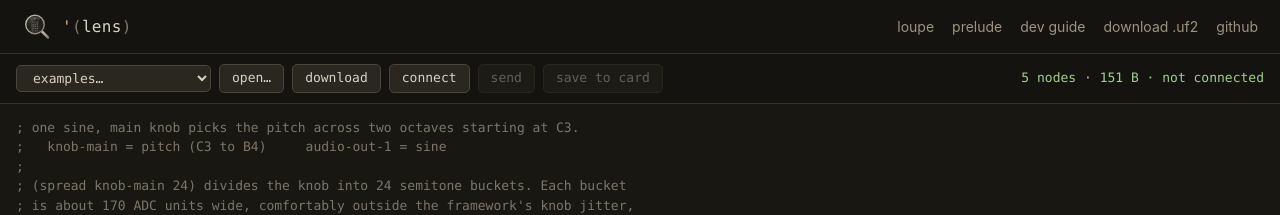
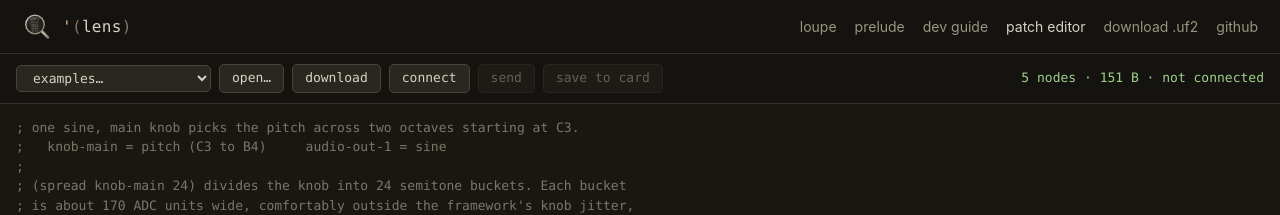
Before and after one commit to grsr/lens, a Jekyll site: the page web/index.html, which Jekyll copies as it is, in a window 1280 px wide. Shown: the top 215 px of the page. Built offline with Jekyll 4.4.1, drawn with Linux system fonts in a browser that asks for light colours.

Commit message:
editor: add 'patch editor' nav item; nicer mobile nav for editor + docs

```diff
--- a/_layouts/default.html
+++ b/_layouts/default.html
@@ -93,6 +93,12 @@
     border-top: 1px solid var(--border); color: var(--muted); font-size: 13px;
   }
   footer.site a { color: var(--dim); }
+
+  @media (max-width: 640px) {
+    .topbar { gap: 10px 14px; padding: 11px 16px; }
+    .topbar nav { margin-left: 0; width: 100%; gap: 10px 14px; }
+    main { padding: 26px 16px 70px; }
+  }
 </style>
 </head>
 <body>
--- a/tools/build_web.js
+++ b/tools/build_web.js
@@ -163,6 +163,7 @@ const html = `<!doctype html>
                 font: 14px/1 -apple-system, BlinkMacSystemFont, "Segoe UI", Roboto, Helvetica, Arial, sans-serif; }
   .topbar nav a { color: #9c9482; text-decoration: none; }
   .topbar nav a:hover { color: #9fd08a; }
+  .topbar nav a[aria-current] { color: #d8d2c4; }
   .toolbar { display: flex; align-items: center; gap: 8px; padding: 10px 16px;
              border-bottom: 1px solid #34302a; flex-wrap: wrap; }
   button, select { background: #2a2720; color: #d8d2c4; border: 1px solid #4a443a;
@@ -188,6 +189,9 @@ const html = `<!doctype html>
   .p3 { color: #a87e8a; } .p4 { color: #86a87e; }
   footer { padding: 6px 16px; border-top: 1px solid #34302a; color: #7d7668; }
   footer a { color: #9c9482; }
+  @media (max-width: 640px) {
+    .topbar nav { margin-left: 0; width: 100%; gap: 10px 14px; }
+  }
 </style>
 <header class="topbar">
   <a class="brand" href="https://grsr.github.io/lens/" title="Lens docs"><img src="lens-logo.svg" alt=""><span class="wm"><span class="num">'</span><span class="cmt">(</span>lens<span class="cmt">)</span></span></a>
@@ -195,6 +199,7 @@ const html = `<!doctype html>
     <a href="https://grsr.github.io/lens/docs/loupe.html">loupe</a>
     <a href="https://grsr.github.io/lens/docs/prelude.html">prelude</a>
     <a href="https://grsr.github.io/lens/docs/developer_guide.html">dev guide</a>
+    <a href="https://grsr.github.io/lens/web/" aria-current="page">patch editor</a>
     <a href="https://github.com/grsr/lens/releases/latest/download/lens.uf2">download .uf2</a>
     <a href="https://github.com/grsr/lens">github</a>
   </nav>
--- a/web/index.html
+++ b/web/index.html
@@ -17,6 +17,7 @@
                 font: 14px/1 -apple-system, BlinkMacSystemFont, "Segoe UI", Roboto, Helvetica, Arial, sans-serif; }
   .topbar nav a { color: #9c9482; text-decoration: none; }
   .topbar nav a:hover { color: #9fd08a; }
+  .topbar nav a[aria-current] { color: #d8d2c4; }
   .toolbar { display: flex; align-items: center; gap: 8px; padding: 10px 16px;
              border-bottom: 1px solid #34302a; flex-wrap: wrap; }
   button, select { background: #2a2720; color: #d8d2c4; border: 1px solid #4a443a;
@@ -42,6 +43,9 @@
   .p3 { color: #a87e8a; } .p4 { color: #86a87e; }
   footer { padding: 6px 16px; border-top: 1px solid #34302a; color: #7d7668; }
   footer a { color: #9c9482; }
+  @media (max-width: 640px) {
+    .topbar nav { margin-left: 0; width: 100%; gap: 10px 14px; }
+  }
 </style>
 <header class="topbar">
   <a class="brand" href="https://grsr.github.io/lens/" title="Lens docs"><img src="lens-logo.svg" alt=""><span class="wm"><span class="num">'</span><span class="cmt">(</span>lens<span class="cmt">)</span></span></a>
@@ -49,6 +53,7 @@
     <a href="https://grsr.github.io/lens/docs/loupe.html">loupe</a>
     <a href="https://grsr.github.io/lens/docs/prelude.html">prelude</a>
     <a href="https://grsr.github.io/lens/docs/developer_guide.html">dev guide</a>
+    <a href="https://grsr.github.io/lens/web/" aria-current="page">patch editor</a>
     <a href="https://github.com/grsr/lens/releases/latest/download/lens.uf2">download .uf2</a>
     <a href="https://github.com/grsr/lens">github</a>
   </nav>
--- a/web/lens.html
+++ b/web/lens.html
@@ -17,6 +17,7 @@
                 font: 14px/1 -apple-system, BlinkMacSystemFont, "Segoe UI", Roboto, Helvetica, Arial, sans-serif; }
   .topbar nav a { color: #9c9482; text-decoration: none; }
   .topbar nav a:hover { color: #9fd08a; }
+  .topbar nav a[aria-current] { color: #d8d2c4; }
   .toolbar { display: flex; align-items: center; gap: 8px; padding: 10px 16px;
              border-bottom: 1px solid #34302a; flex-wrap: wrap; }
   button, select { background: #2a2720; color: #d8d2c4; border: 1px solid #4a443a;
@@ -42,6 +43,9 @@
   .p3 { color: #a87e8a; } .p4 { color: #86a87e; }
   footer { padding: 6px 16px; border-top: 1px solid #34302a; color: #7d7668; }
   footer a { color: #9c9482; }
+  @media (max-width: 640px) {
+    .topbar nav { margin-left: 0; width: 100%; gap: 10px 14px; }
+  }
 </style>
 <header class="topbar">
   <a class="brand" href="https://grsr.github.io/lens/" title="Lens docs"><img src="lens-logo.svg" alt=""><span class="wm"><span class="num">'</span><span class="cmt">(</span>lens<span class="cmt">)</span></span></a>
@@ -49,6 +53,7 @@
     <a href="https://grsr.github.io/lens/docs/loupe.html">loupe</a>
     <a href="https://grsr.github.io/lens/docs/prelude.html">prelude</a>
     <a href="https://grsr.github.io/lens/docs/developer_guide.html">dev guide</a>
+    <a href="https://grsr.github.io/lens/web/" aria-current="page">patch editor</a>
     <a href="https://github.com/grsr/lens/releases/latest/download/lens.uf2">download .uf2</a>
     <a href="https://github.com/grsr/lens">github</a>
   </nav>
```
